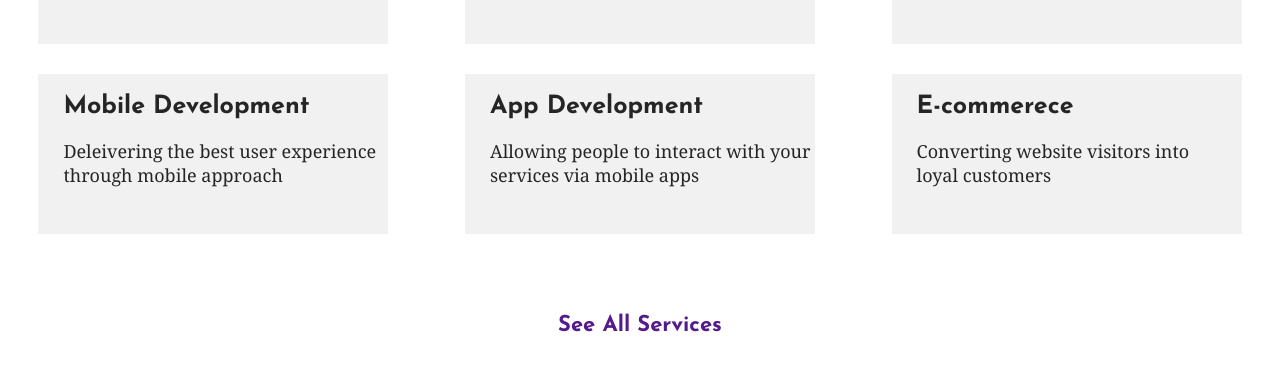
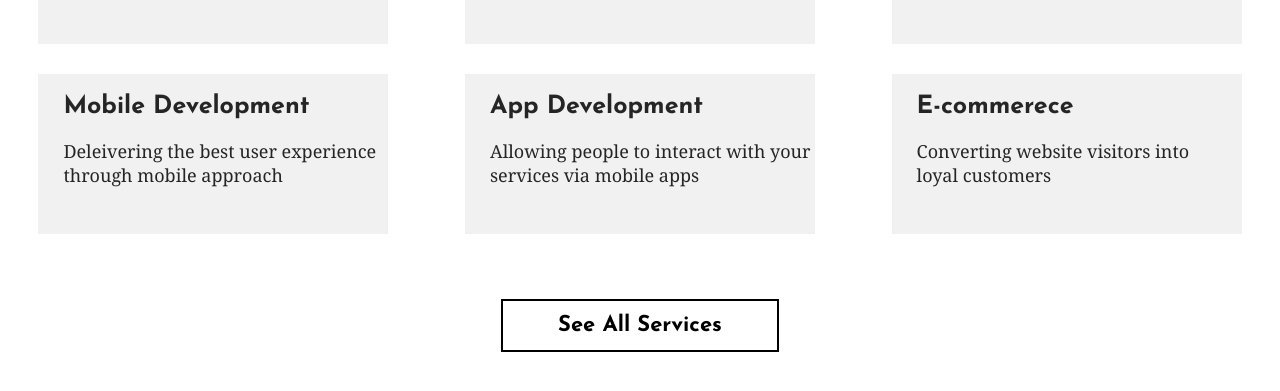
Before and after one commit to shameeri312/albertxos.github.io, a plain HTML site: page Portfolio/Myagency.html in a window 1280 px wide. In both pictures the pointer is over the link "See All Services". Shown: the part 1209-1600 px from the top of the page. Drawn offline with nearby package versions, Linux system fonts and the light colour scheme.

Commit message:
Add files via upload

```diff
--- a/Portfolio/style.css
+++ b/Portfolio/style.css
@@ -3,6 +3,10 @@
     padding: 0px;
     font-family: 'Josefin Sans', sans-serif;
     transition: all 0.2s ease;
+}
+
+* a {
+    text-decoration: none;
 }
 
 /* /////////////////////////////////////////////////////HEADER/////////////////////////////////////////////////////////////////////////////////////////// */
@@ -132,6 +136,9 @@ header {
     overflow: hidden;
 }
 
+.pagehome {
+    color: white;
+}
 
 /* //////////////////////////////////////////////////HOVER/////////////////////////////////////////////////////////////////////// */
 .para:hover {
@@ -148,10 +155,11 @@ header {
     opacity: 1;
 }
 
-.button11:hover {
-    color: white;
-    background-color: black;
+.buttonone:hover {
+    color: black;
+    background-color: transparent;
     transition: background-color 0.3s ease-in-out;
+    border: 2px solid black;
 }
 
 .button1:hover {
@@ -255,9 +263,10 @@ header {
 .buttonone {
     padding: 0.6em 2.5em;
     font-size: 22px;
+    color: white;
     transform: skew(20deg);
     text-decoration: none;
-    /* background-color: rgb(50, 180, 231); */
+    background-color: black;
 }
 
 .scrol {
```
